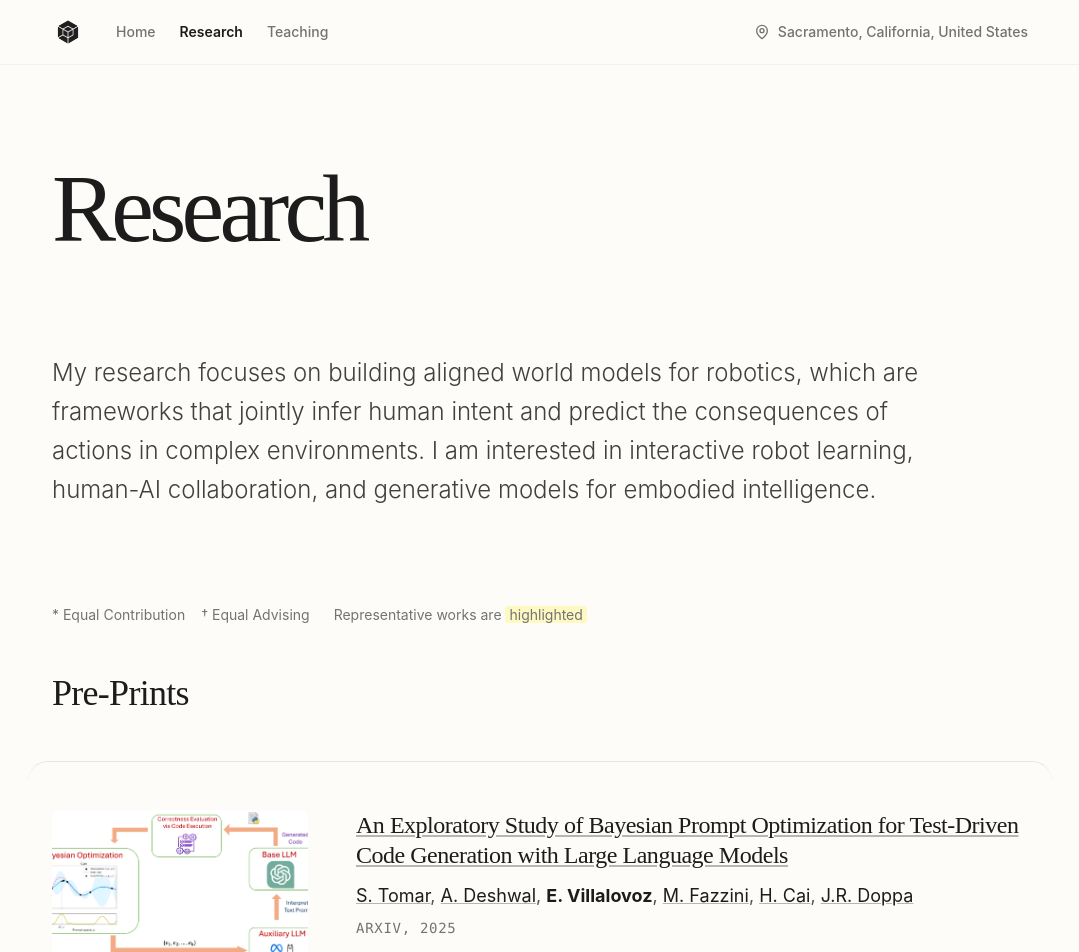
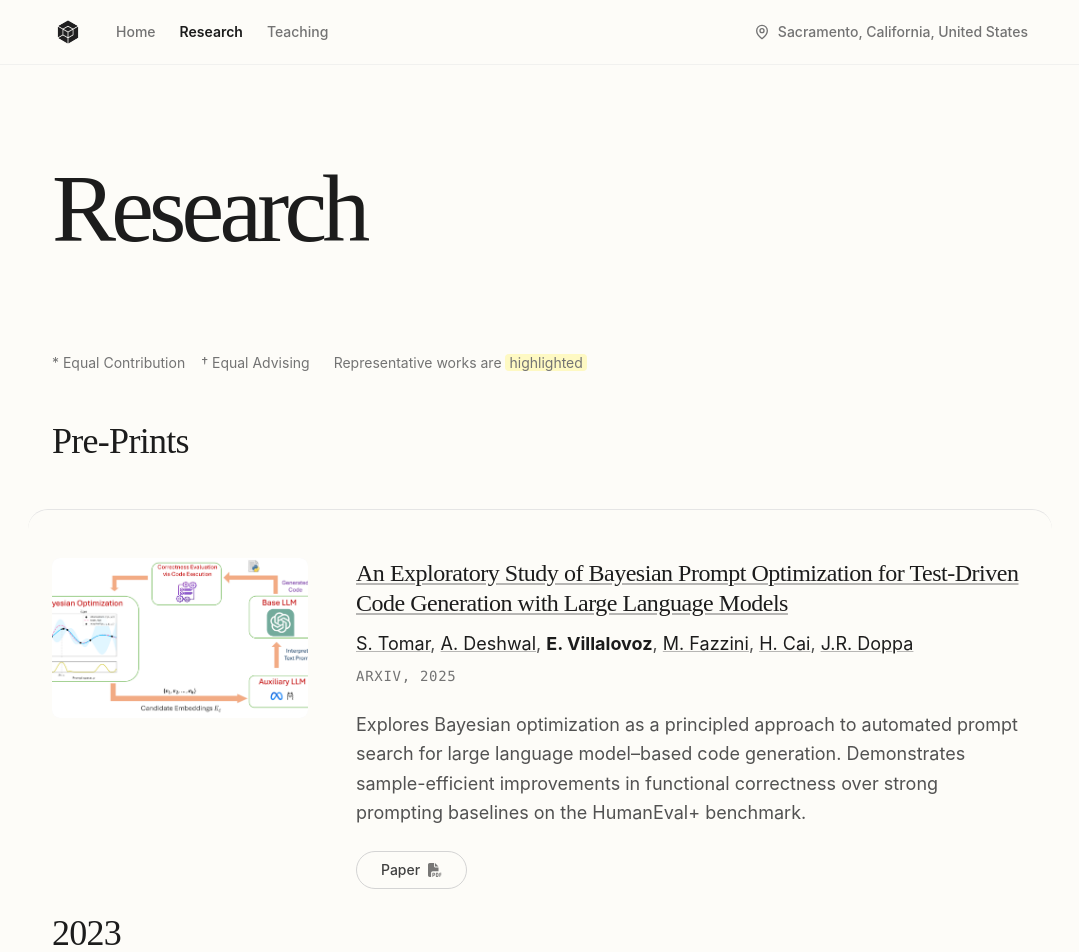
Before and after one commit to ethanvillalovoz/ethanvillalovoz.github.io, a Next.js app: page /research in a window 1280 px wide. Shown: the top 952 px of the page, without its empty margins (100-1179 px from the left). Built offline with nearby package versions, Linux system fonts and the light colour scheme.

Commit message:
Update research page to reflect 2023 publications and adjust section headers

```diff
--- a/src/app/research/page.tsx
+++ b/src/app/research/page.tsx
@@ -59,7 +59,7 @@ const preprints: PrePrint[] = [
 	},
 ];
 
-{/* ------------------------------Publications-------------------------- */}
+{/* ------------------------------2023-------------------------- */}
 
 interface Paper {
 	title: string;
@@ -78,7 +78,7 @@ interface Paper {
 	highlighted?: boolean;
 }
 
-const papers: Paper[] = [
+const papers_2023: Paper[] = [
 	{
 		title: "Social Triangles and Aggressive Lines: Multi-Robot Formations Impact Navigation and Approach",
 		url: "https://ieeexplore.ieee.org/abstract/document/10342372",
@@ -127,14 +127,14 @@ export default function ResearchPage() {
 				</a> */}
 			</header>
 
-			<section className="mb-24">
+			{/* <section className="mb-24"> */}
 				{/* <h2 className="text-sm font-mono uppercase tracking-widest text-primary-light mb-8">Interests</h2> */}
-				<p className="text-2xl leading-relaxed text-neutral-700 dark:text-neutral-300 max-w-4xl font-light">
+				{/* <p className="text-2xl leading-relaxed text-neutral-700 dark:text-neutral-300 max-w-4xl font-light">
 					My research focuses on building aligned world models for robotics, which are frameworks that jointly
 					infer human intent and predict the consequences of actions in complex environments. I am interested in
 					interactive robot learning, human-AI collaboration, and generative models for embodied intelligence.
 				</p>
-			</section>
+			</section> */}
 
 			<section className="mb-12">
 				<div className="text-sm text-neutral-500 dark:text-neutral-400 mb-1 flex flex-col md:flex-row gap-2 md:gap-6">
@@ -280,13 +280,13 @@ export default function ResearchPage() {
 					))}
 				</div>
 
-				{/* ------------------------------Publications-------------------------- */}
+				{/* ------------------------------2023-------------------------- */}
 
 				<div className="flex flex-col md:flex-row md:items-end justify-between mb-12 gap-4">
-					<h2 className="text-4xl font-serif text-primary dark:text-white">Publications</h2>
+					<h2 className="text-4xl font-serif text-primary dark:text-white">2023</h2>
 				</div>
 				<div className="flex flex-col gap-12">
-					{papers.map((paper) => (
+					{papers_2023.map((paper) => (
 						<article
 							key={paper.title}
 							// initial={{ opacity: 0, y: 20 }}
```
